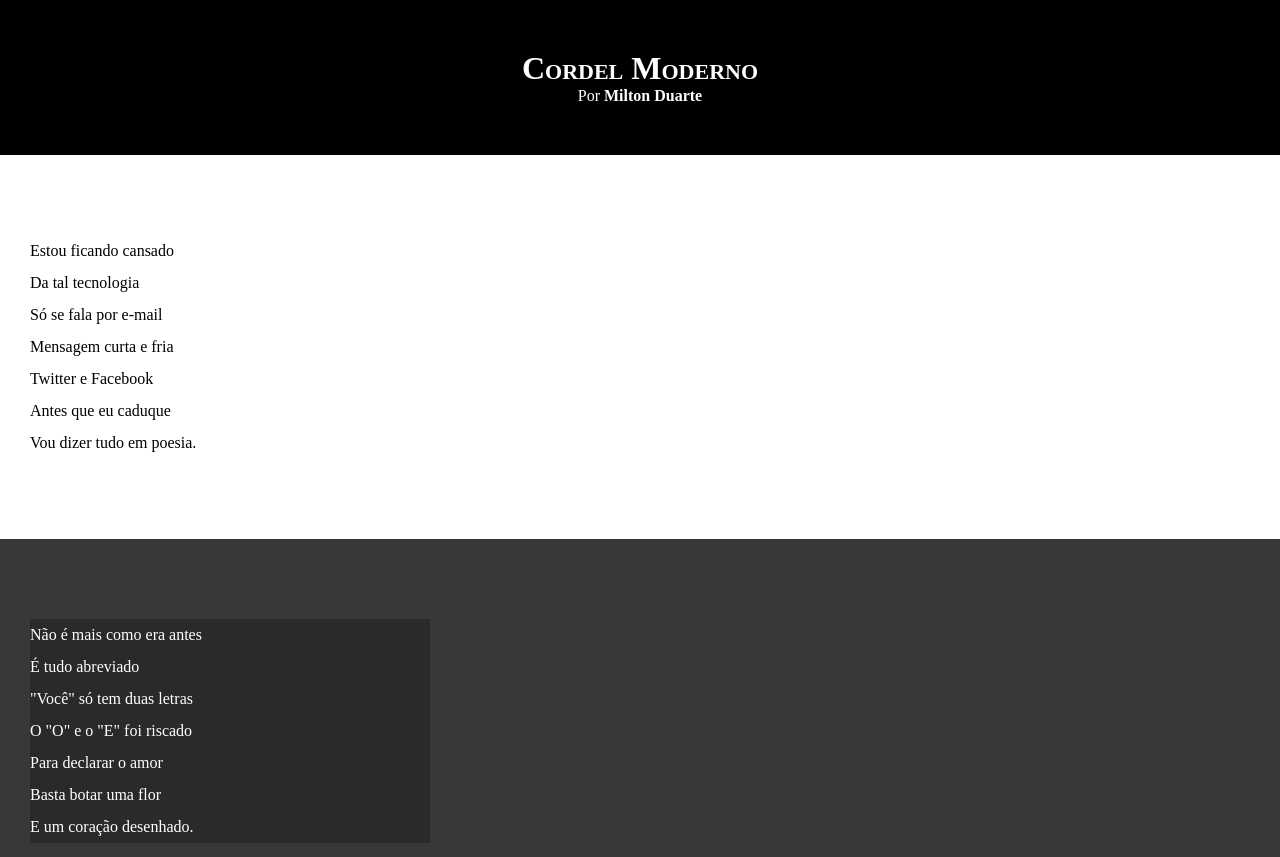
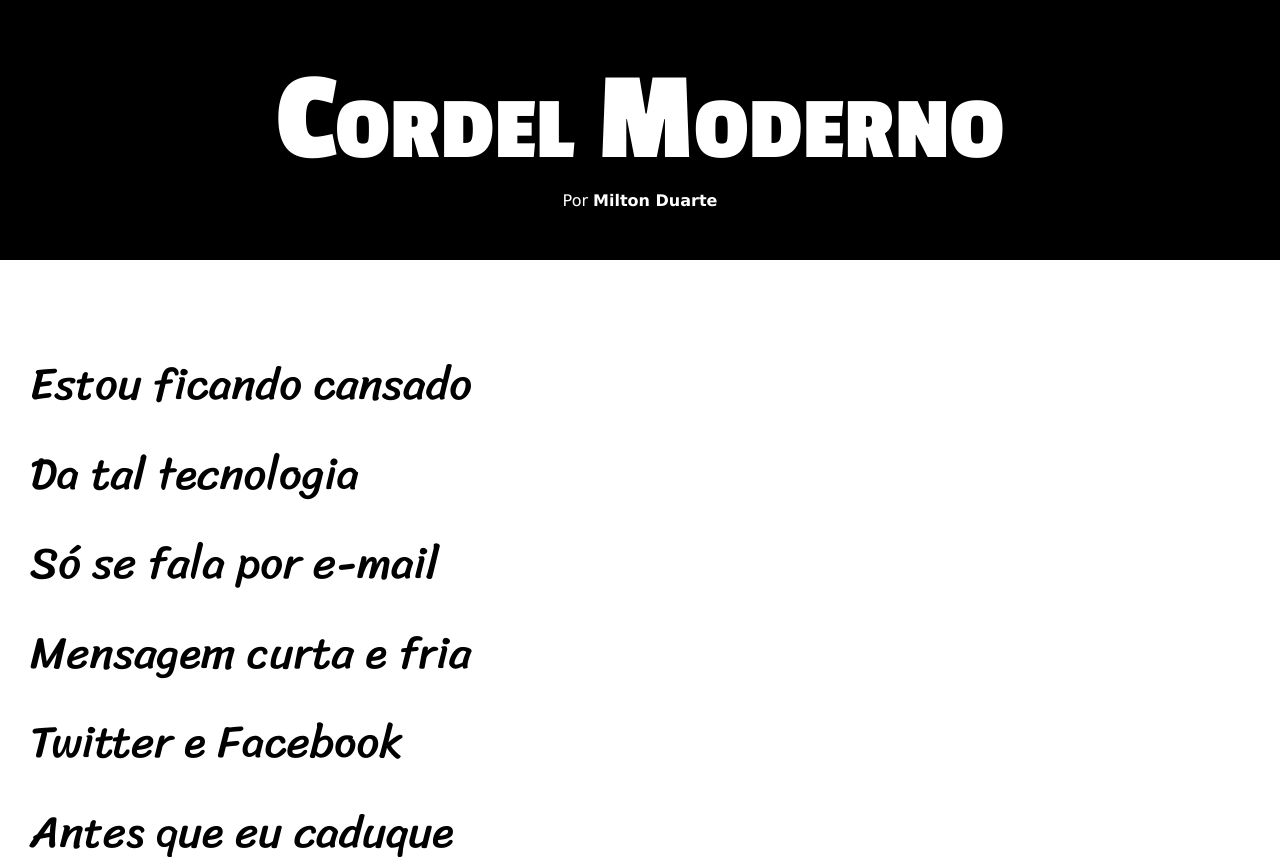
Before and after one commit to rafaelmartiins/html-css, a plain HTML site: page desafios/d012/index.html in a window 1280 px wide. Shown: the top 857 px of the page. Drawn offline with Linux system fonts and the light colour scheme.

Commit message:
Atualização de estilo do desafio 12

```diff
--- a/desafios/d012/css/style.css
+++ b/desafios/d012/css/style.css
@@ -1,13 +1,25 @@
 @charset "UTF-8";
+
+@import url('https://fonts.googleapis.com/css2?family=Passion+One:wght@400;700;900&display=swap');
+
+@import url('https://fonts.googleapis.com/css2?family=Sriracha&display=swap');
+
+:root {
+    --fonte1: Verdana, Geneva, Tahoma, sans-serif;
+    --fonte2: "Passion One", serif;
+    --fonte3: "Sriracha", serif;
+}
 
 * {
     margin: 0px;
     padding: 0px;
+    font-size: 1em;
 }
 
 html, body {
     min-height: 100vh;
     background-color: darkgray;
+    font-family: var(--fonte1);
 }
 
 header {
@@ -19,6 +31,8 @@ header {
 header > h1 {
     padding-top: 50px;
     font-variant: small-caps;
+    font-family: var(--fonte2);
+    font-size: 10vw;
 }
 
 header > p {
@@ -40,6 +54,8 @@ section {
     padding-bottom: 10vh;
     padding-left: 30px;
     line-height: 2em;
+    font-family: var(--fonte3);
+    font-size: 3.5vw;
 }
 
 section.normal {
@@ -53,7 +69,8 @@ section.imagem {
 }
 
 section.imagem > p {
-    width: 400px;
+    display: inline-block;
+    padding: 5px;
     background-color: rgba(0, 0, 0, 0.253);
 }
 
```
